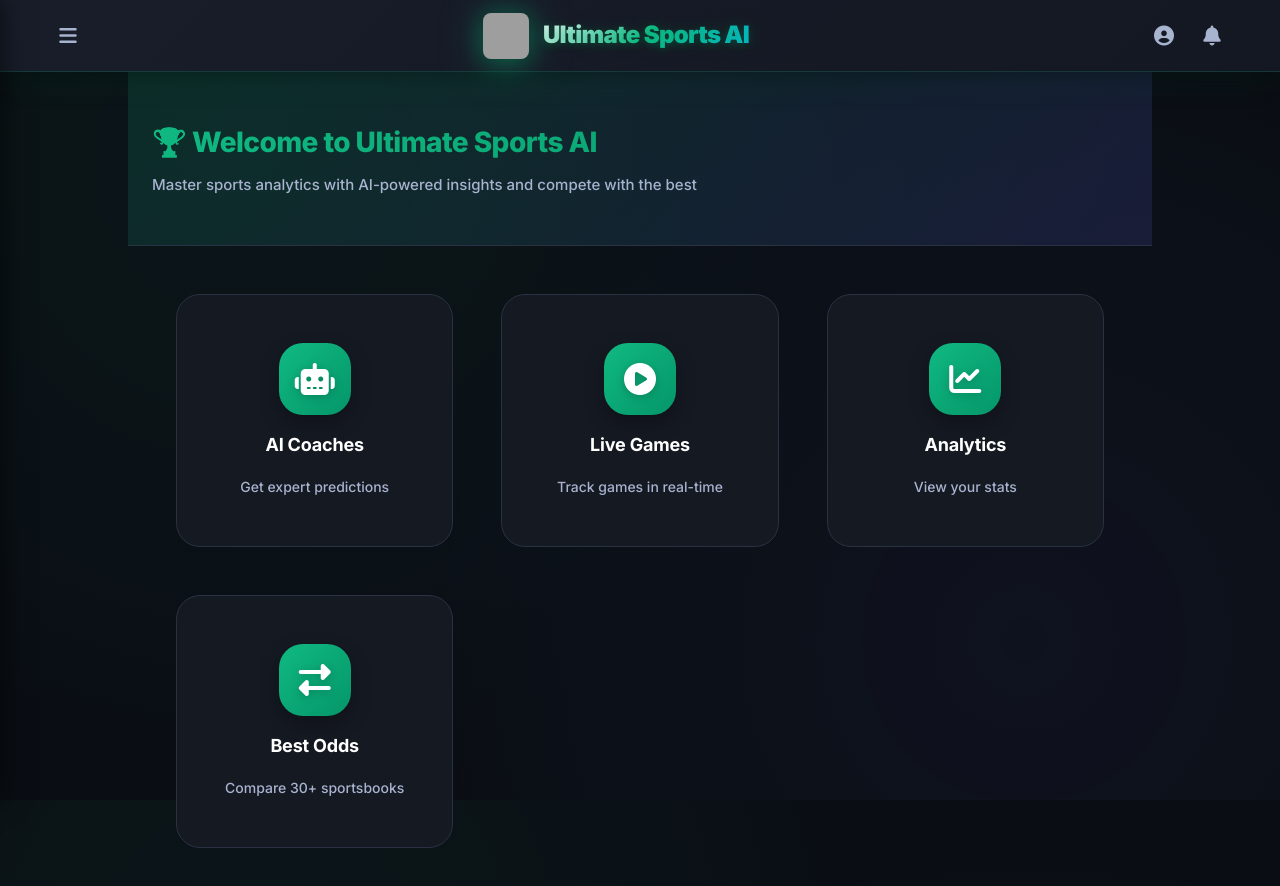
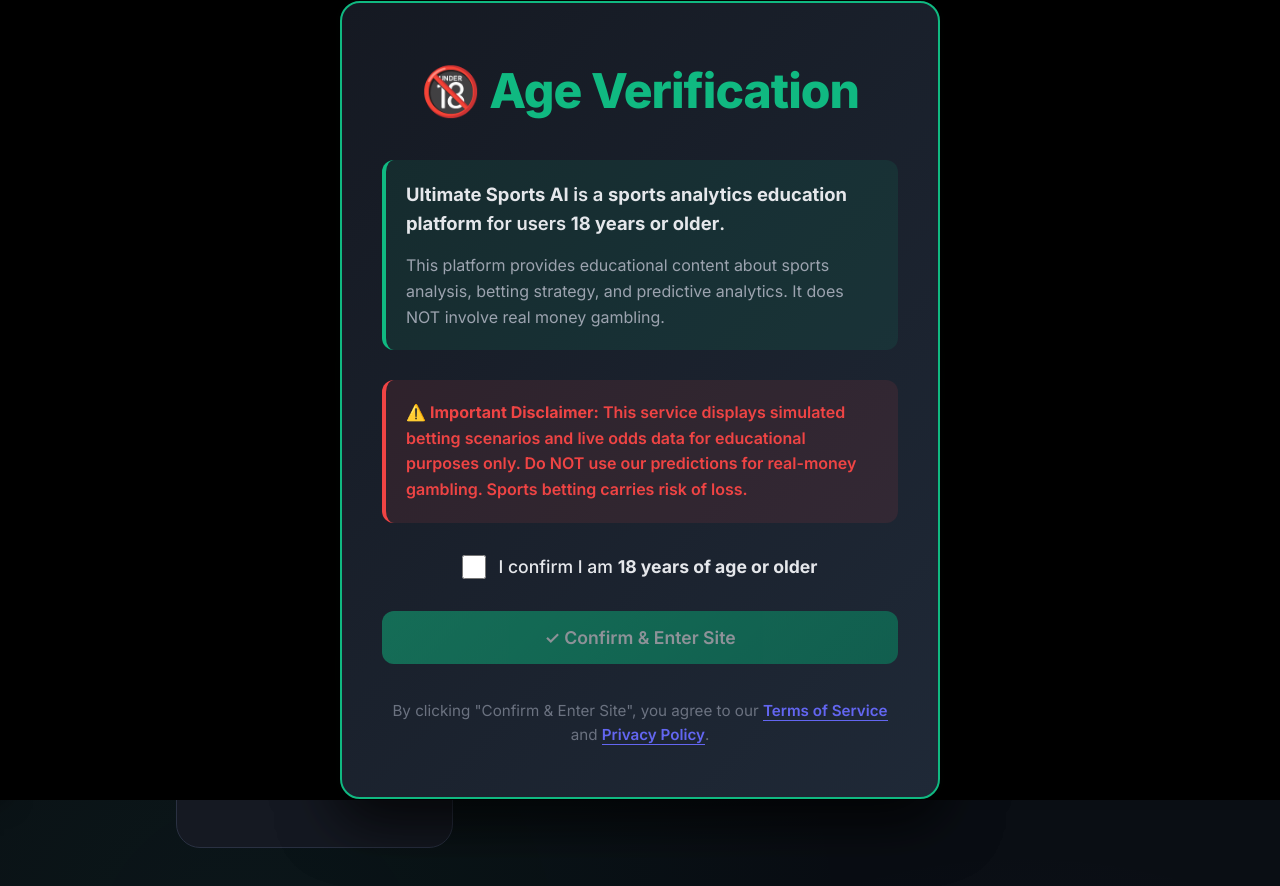
Before and after one commit to melissalovespatforever-maker/Ultimate-sports-, a website with bundled scripts: page index.html in a window 1280 px wide. Built offline with nearby package versions, Linux system fonts and the light colour scheme; grey boxes are pictures that could not be loaded; a script that the page names is missing; files whose address does not match are found by name.

Commit message:
"Force Vercel redeploy - Phase 23 features ready"

```diff
--- a/index.html
+++ b/index.html
@@ -9,6 +9,8 @@
     <meta http-equiv="Cache-Control" content="no-cache, no-store, must-revalidate">
     <meta http-equiv="Pragma" content="no-cache">
     <meta http-equiv="Expires" content="0">
+
+    <!-- Build Timestamp: 2024-01-15T19:30:00Z - Phase 23 Complete -->
 
     <!-- Primary Meta Tags -->
     <meta name="title" content="Ultimate Sports AI - Sports Analytics Education Platform">
@@ -640,6 +642,9 @@
     <!-- Load Configuration First -->
     <script src="config.js?v=3.0.4"></script>
 
+    <!-- Load Age Gate System (Phase 23: Age Verification) -->
+    <script src="age-gate.js?v=23.0.0"></script>
+
     <!-- Load OAuth System (Phase 22: OAuth Authentication) -->
     <script src="oauth-config.js?v=22.0.0"></script>
     <script src="oauth-service.js?v=22.0.0"></script>
```
